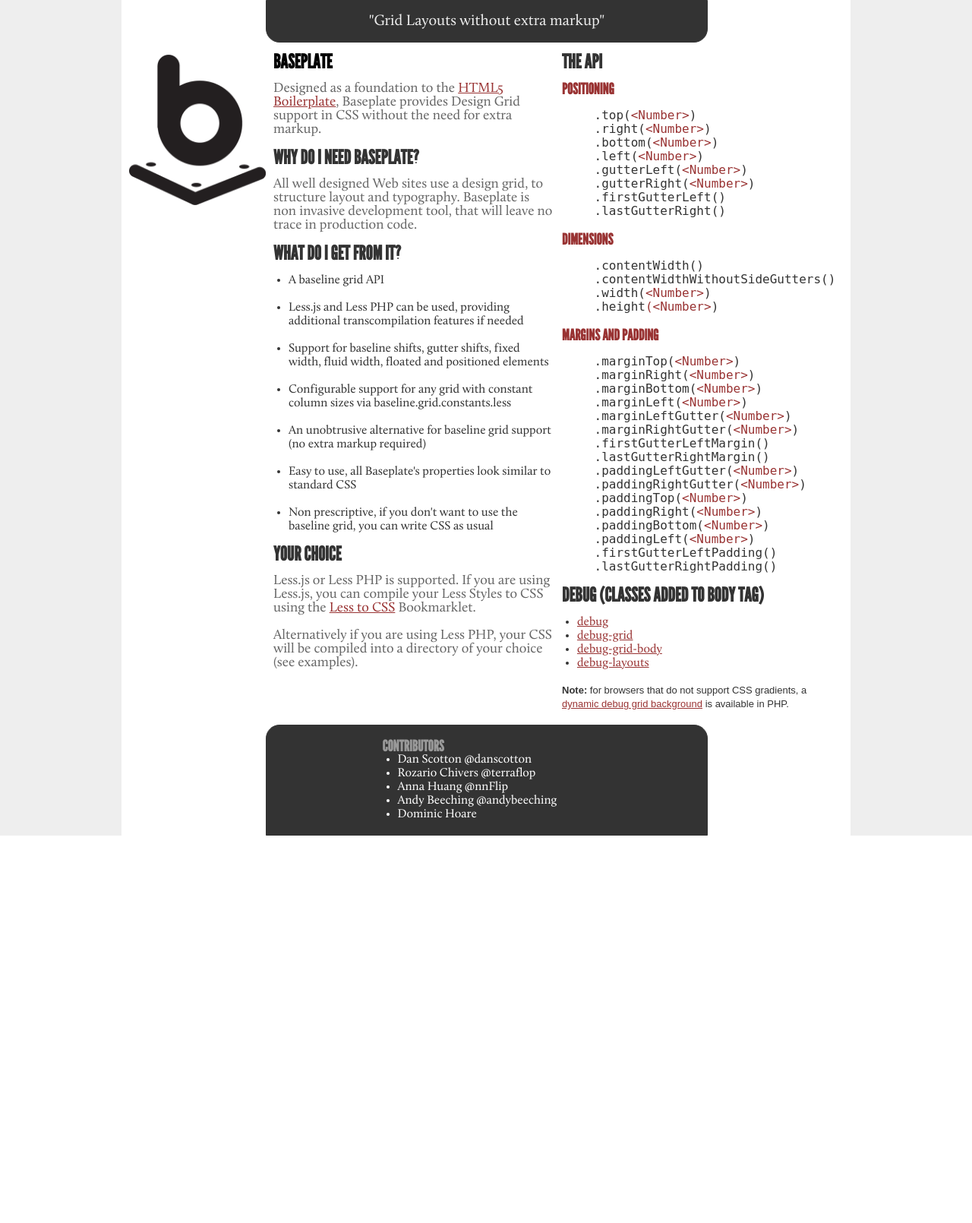
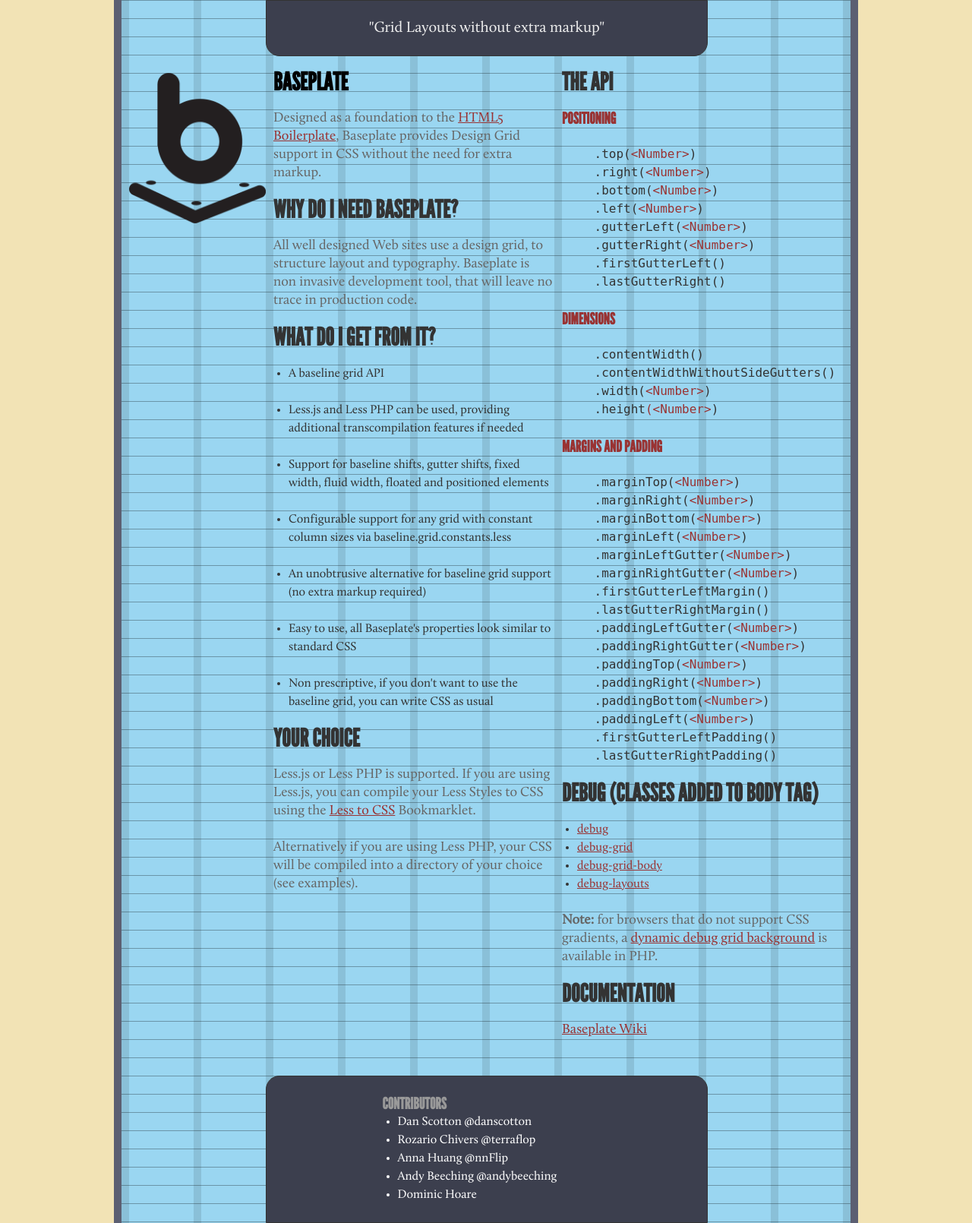
Before and after one commit to flipflop/Baseplate, a PHP site: page /baseplate.html in a window 1280 px wide. Shown: the whole page at 76% size. Before the commit the page ends 1100 px from the top, so only its background shows below. Run offline with PHP 8.4, Linux system fonts and the light colour scheme; style sheets or scripts are compiled from the project's sources; some libraries are stand-ins or nearby versions.

Commit message:
updated baseline grid, content and include references

```diff
--- a/baseplate.html
+++ b/baseplate.html
@@ -32,7 +32,7 @@
     -->
 </head>
 
-<body>
+<body class="debug-grid">
 
 <!-- begin Component: Accessibility links -->
 <div id="skiplinks" data-component-name="skip-links">
@@ -147,7 +147,14 @@
                   	<li><a href="#" id="debug-grid-body">debug-grid-body</a></li>
                   	<li><a href="#" id="debug-layouts">debug-layouts</a></li>
                 </ul>
-                <strong>Note:</strong> for browsers that do not support CSS gradients, a <a href="dev/css/creategrid.php">dynamic debug grid background</a> is available in PHP.
+                <p>
+                    <strong>Note:</strong> for browsers that do not support CSS gradients, a <a href="dev/css/creategrid.php">dynamic debug grid background</a> is available in PHP.
+                </p>
+
+	        	<h2>Documentation</h2>
+    			<p>
+				   <a href="https://github.com/flipflop/Baseplate/wiki">Baseplate Wiki</a>
+				</p>
 
 			</div><!-- id="content-related" -->
 
--- a/dev/less/baseplate.grid.constants.less
+++ b/dev/less/baseplate.grid.constants.less
@@ -1,7 +1,7 @@
 /*	------------------------------------------
 	BASELINE CONSTANTS
 	------------------------------------------ */
-	@baseline: 18px;
+	@baseline: 24px;
 	@column:   85px;
 	@gutter:   10px;
   @pageWidth: 960px;
--- a/dev/less/templates/components/components.less
+++ b/dev/less/templates/components/components.less
@@ -61,7 +61,7 @@
   .marginLeftGutter(2); /* gutter position example */
   .height(3);
   border: 1px solid;
-  background-color: #333;
+  background-color: #3c3f4e;
   border-radius: 0px 0px 18px 18px;
   -moz-border-radius: 0px 0px 18px 18px;
   -webkit-border-bottom-right-radius: 18px;
@@ -85,7 +85,7 @@
   width: (((@column+@gutter)*6)+@gutter);
   .marginLeftGutter(2); /* gutter position example */
   border: 1px solid;
-  background-color: #333;
+  background-color: #3c3f4e;
   border-radius: 18px 18px 0px 0px;
   -moz-border-radius: 18px 18px 0px 0px;
   -webkit-border-top-right-radius: 18px;
--- a/dev/less/templates/pages/pages.less
+++ b/dev/less/templates/pages/pages.less
@@ -7,7 +7,7 @@
 	----------------------------------------- */
 
 body {
-	background-color: #eee;
+	background-color: #f2e3b5;
 	font-family: Arial, Helvetica, sans-serif;
 	color: #333;
 }
@@ -29,11 +29,11 @@
 
 h1,
 h2 {
-  font-size: 197%;
+  font-size: 250%;
 }
 
 h3 {
-  font-size: 153.9%;
+  font-size: 159.9%;
 }
 
 h1 {
@@ -74,9 +74,11 @@
 #container {
 	position: relative;
 	margin: 0 auto;
-	background-color: #fff;
+	background-color: #9ad6f1;
 	display:inline-block;
 	text-align: left;
+	border-left: 10px solid #5c5f72;
+	border-right: 10px solid #5c5f72;
 }
 
 #content-subnav,
```
Also changed, not shown: baseplate.php (+9 -2 lines), dev/psd/baseplate-logo.png (added), 4 other files.
